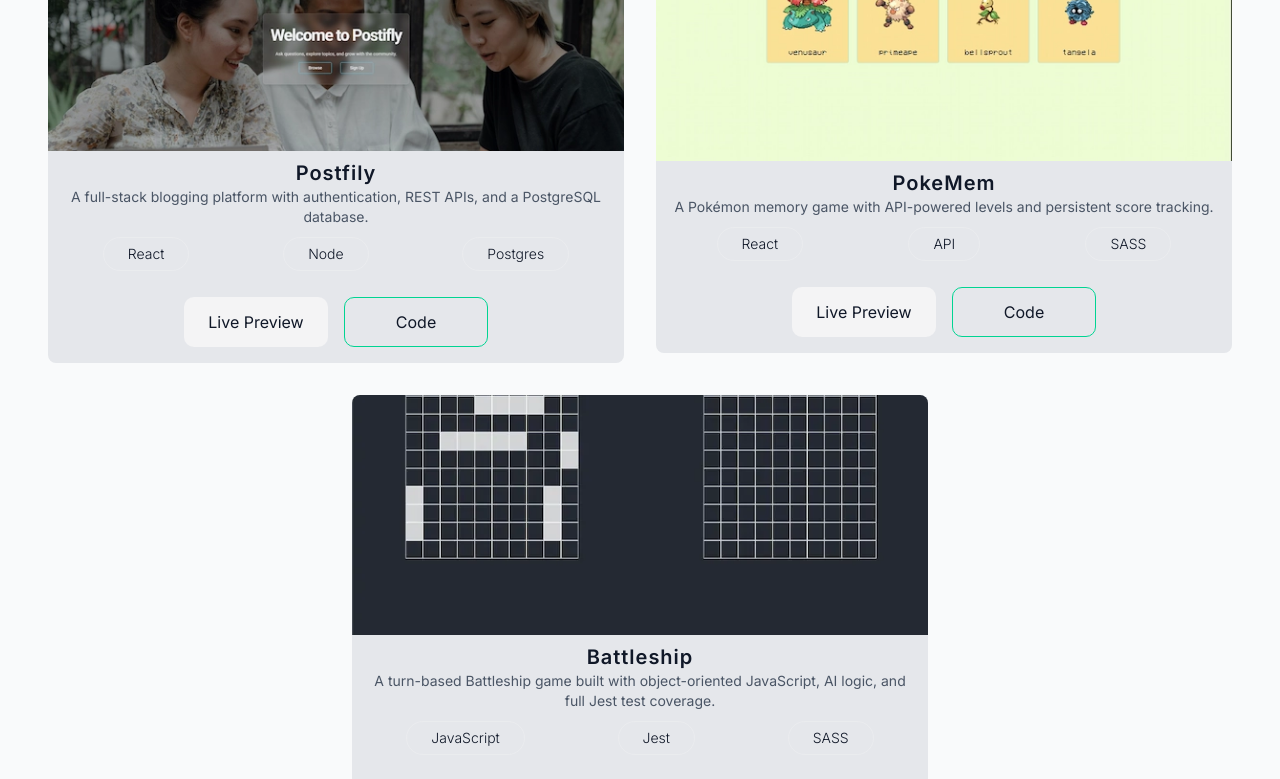
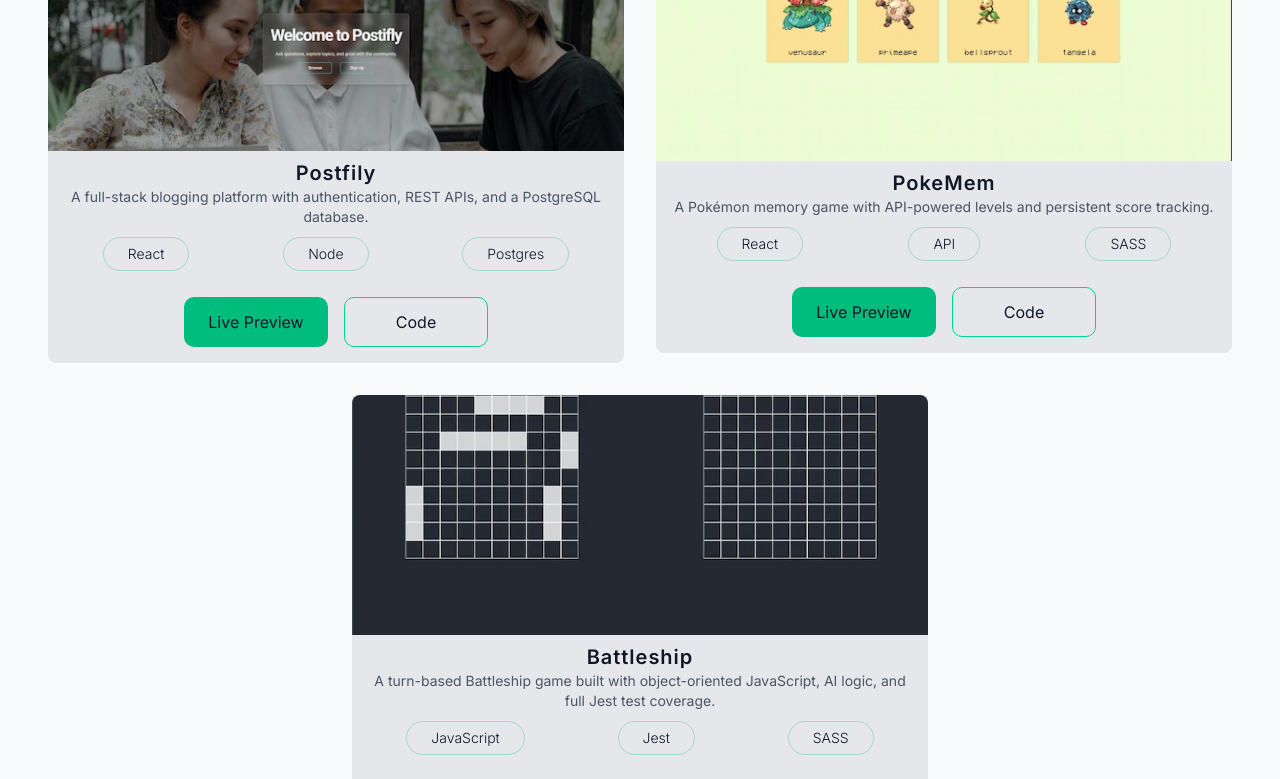
Before and after one commit to ealvara6/devfolio, a React (Vite) app: page / in a window 1280 px wide. Shown: the part 2373-3152 px from the top of the page. Built offline with nearby package versions, Linux system fonts and the light colour scheme.

Commit message:
fix(style): fix color overlaps

```diff
--- a/src/styles/globals.css
+++ b/src/styles/globals.css
@@ -1,8 +1,7 @@
 @import url('https://fonts.googleapis.com/css2?family=Inter:ital,opsz,wght@0,14..32,100..900;1,14..32,100..900&family=Space+Grotesk:wght@300..700&display=swap');
 @import 'tailwindcss';
 @import 'tw-animate-css';
-@import "tw-animate-css";
-@import "shadcn/tailwind.css";
+@import 'shadcn/tailwind.css';
 /* @import "shadcn/tailwind.css"; */
 
 @custom-variant dark (&:where(.dark, .dark *));
@@ -94,7 +93,7 @@ html {
   --color-secondary-foreground: var(--secondary-foreground);
   --color-muted: var(--muted);
   --color-muted-foreground: var(--muted-foreground);
-  --color-accent: var(--accent);
+  /* --color-accent: var(--accent); */
   --color-accent-foreground: var(--accent-foreground);
   --color-destructive: var(--destructive);
   --color-border: var(--border);
@@ -129,10 +128,10 @@ html {
   --secondary-foreground: oklch(0.21 0.006 285.885);
   --muted: oklch(0.967 0.001 286.375);
   --muted-foreground: oklch(0.552 0.016 285.938);
-  --accent: oklch(0.967 0.001 286.375);
+  /* --accent: oklch(0.967 0.001 286.375); */
   --accent-foreground: oklch(0.21 0.006 285.885);
   --destructive: oklch(0.577 0.245 27.325);
-  --border: oklch(0.92 0.004 286.32);
+  /* --border: oklch(0.92 0.004 286.32); */
   --input: oklch(0.92 0.004 286.32);
   --ring: oklch(0.705 0.015 286.067);
   --chart-1: oklch(0.646 0.222 41.116);
```
